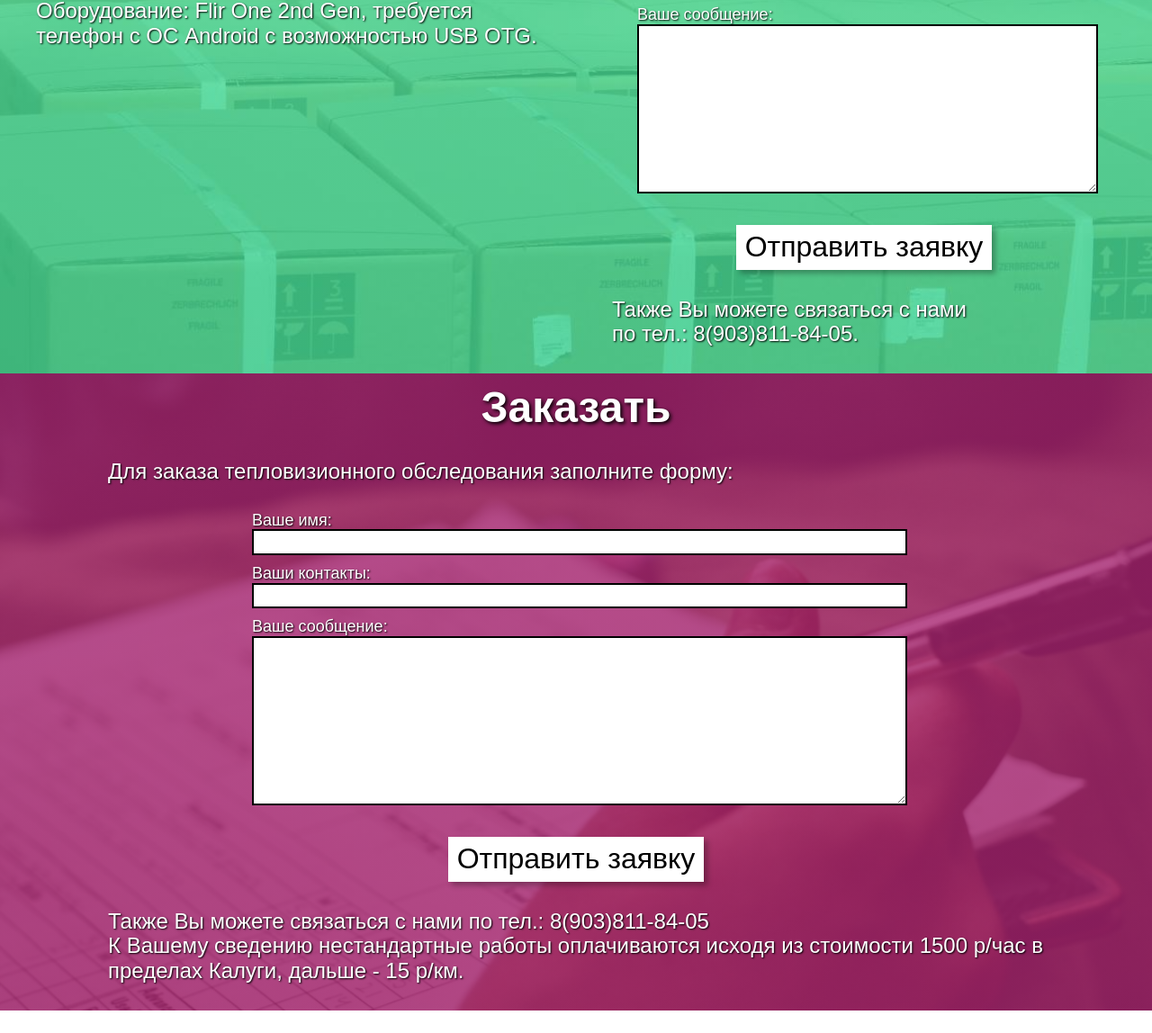
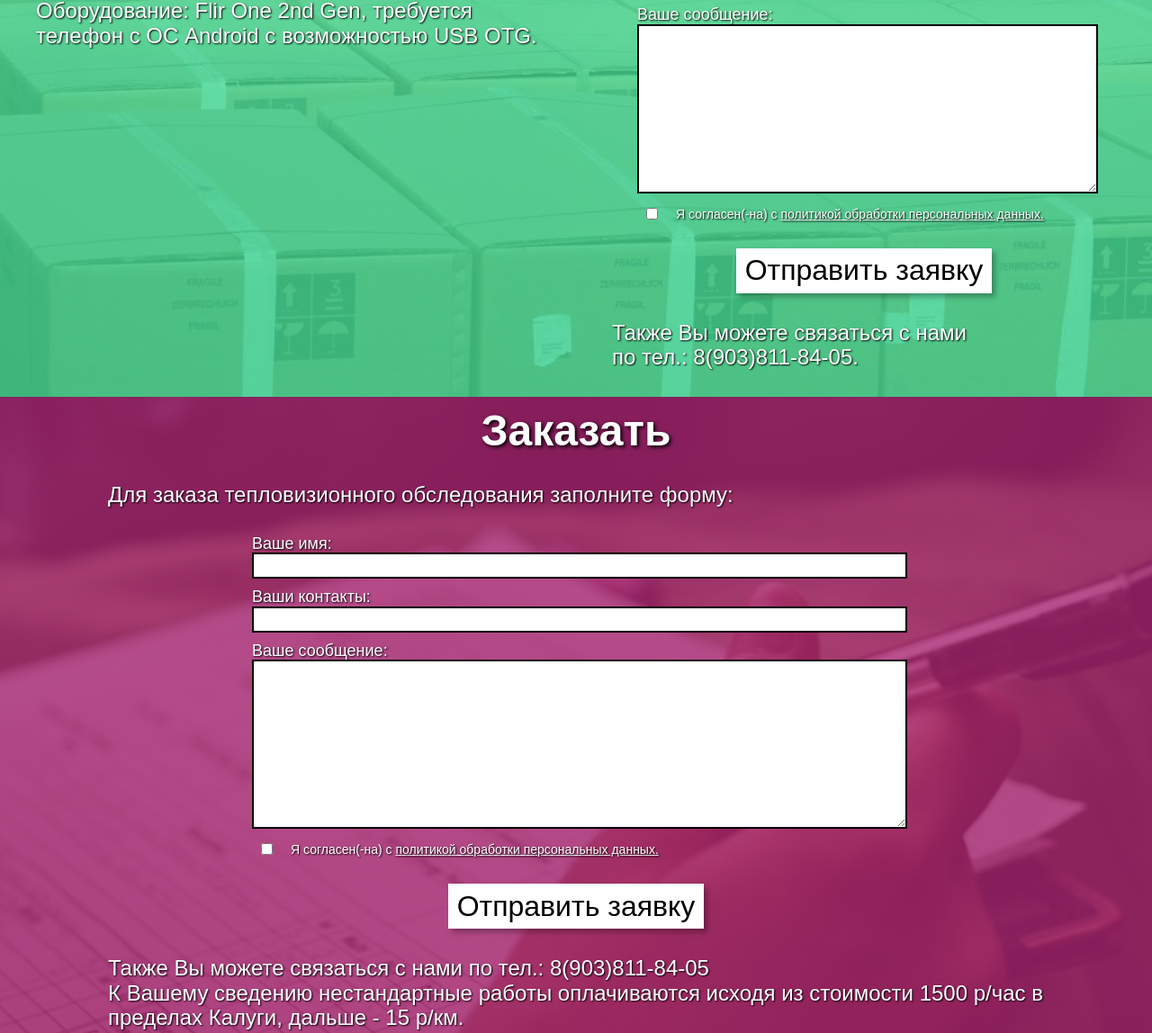
Before and after one commit to engineering-kaluga/teplovizor-site-v1, a plain HTML site: page index.html in a window 1280 px wide. Shown: the part 1575-2723 px from the top of the page at 90% size. Before the commit the page ends 2698 px from the top, so only its background shows below. Drawn offline with Linux system fonts and the light colour scheme.

Commit message:
Added confidential policy

```diff
--- a/index.html
+++ b/index.html
@@ -144,6 +144,9 @@
                   <input type="text" name="replyContacts"></span></label>
               <label>Ваше сообщение:<span>
                   <textarea name="message"></textarea></span></label>
+              <label class="policy">
+                <input type="checkbox" name="pd-policy" required><span>Я согласен(-на) с <a href="/policy.html">политикой обработки персональных данных.</a></span>
+              </label>
               <div class="button-wrap">
                 <label>
                   <input class="button-send-order" type="submit" value="Отправить заявку">
@@ -169,6 +172,9 @@
                 <input type="text" name="replyContacts"></span></label>
             <label>Ваше сообщение:<span>
                 <textarea name="message"></textarea></span></label>
+            <label class="policy">
+              <input type="checkbox" name="pd-policy" required><span>Я согласен(-на) с <a href="/policy.html">политикой обработки персональных данных.</a></span>
+            </label>
             <div class="button-wrap">
               <label>
                 <input class="button-send-order" type="submit" value="Отправить заявку">
--- a/static/css/main.css
+++ b/static/css/main.css
@@ -638,6 +638,20 @@ form {
     form label textarea {
       height: 10em; }
 
+.policy {
+  display: flex;
+  flex-direction: row;
+  justify-content: flex-start;
+  align-items: center; }
+  .policy span {
+    font-size: 14px; }
+    .policy span > * {
+      color: white; }
+  .policy input {
+    margin-left: 10px;
+    margin-right: 20px;
+    width: auto; }
+
 .order-wrap {
   padding: 20px 40px 30px 40px; }
 
```
